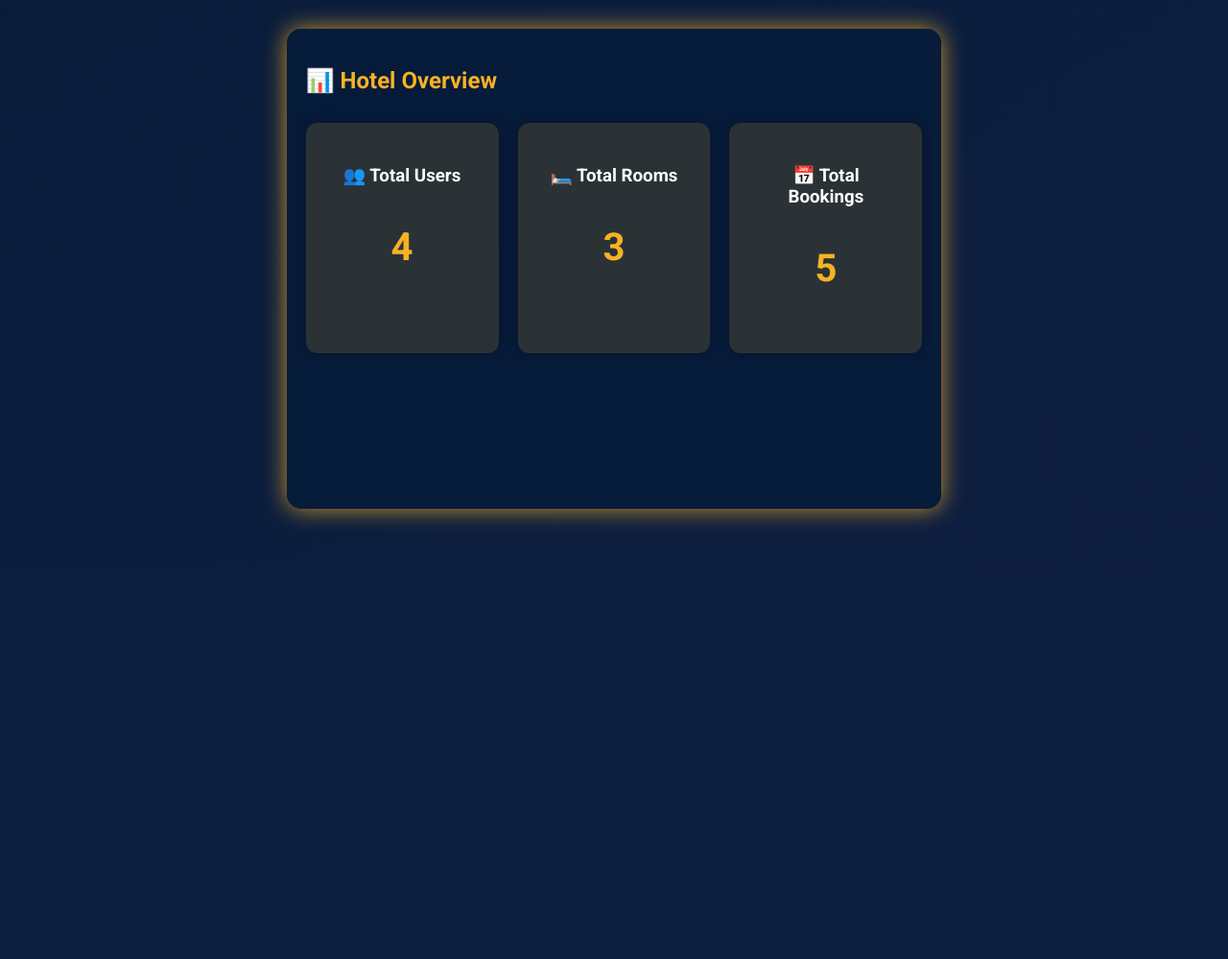
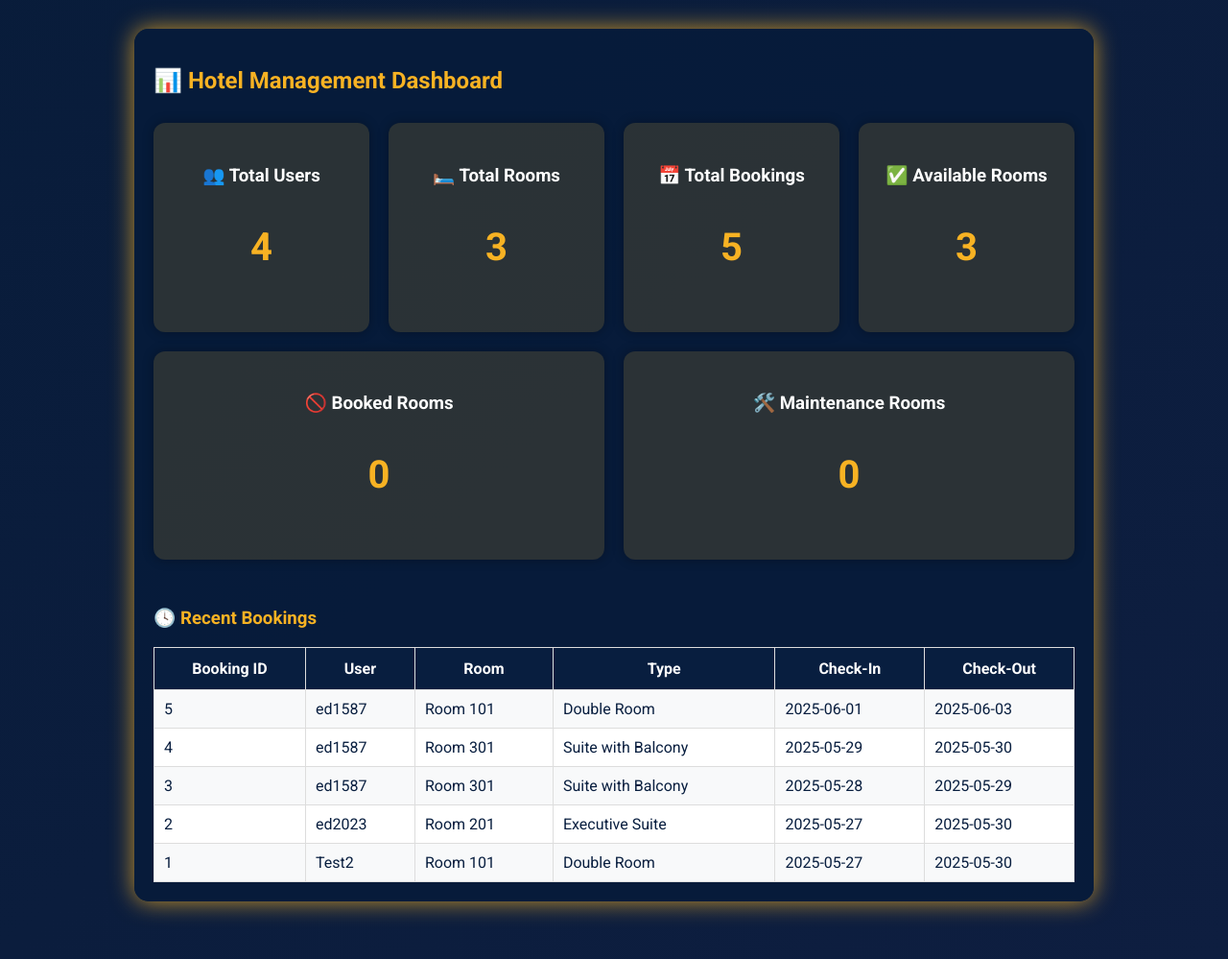
Before and after one commit to emont017/hotel-management, a PHP site: page /admin_dashboard.php in a window 1280 px wide. Shown: the part 210-1209 px from the top of the page at 96% size. Before the commit the page ends 757 px from the top, so only its background shows below. Run offline with PHP 8.4, Linux system fonts and the light colour scheme; a user stored in the database is signed in; data comes from the database, SQL or seed files in the repository.

Commit message:
Updated admin dashboard page and home page

```diff
--- a/admin_dashboard.php
+++ b/admin_dashboard.php
@@ -12,57 +12,91 @@ $title = "Admin Dashboard";
 require_once 'includes/header.php';
 require_once 'php/db.php';
 
+// Basic stats
 $total_users = $conn->query("SELECT COUNT(*) FROM users")->fetch_row()[0];
 $total_rooms = $conn->query("SELECT COUNT(*) FROM rooms")->fetch_row()[0];
 $total_bookings = $conn->query("SELECT COUNT(*) FROM bookings")->fetch_row()[0];
+
+// Room status breakdown
+$available_rooms = $conn->query("SELECT COUNT(*) FROM rooms WHERE status = 'available'")->fetch_row()[0];
+$booked_rooms = $conn->query("SELECT COUNT(*) FROM rooms WHERE status = 'booked'")->fetch_row()[0];
+$maintenance_rooms = $conn->query("SELECT COUNT(*) FROM rooms WHERE status = 'maintenance'")->fetch_row()[0];
+
+// Recent bookings
+$recent_bookings = $conn->query("
+    SELECT b.id, r.room_number, r.room_type, u.username, b.check_in, b.check_out
+    FROM bookings b
+    JOIN rooms r ON b.room_id = r.id
+    JOIN users u ON b.user_id = u.id
+    ORDER BY b.created_at DESC
+    LIMIT 5
+");
 ?>
 
-<h2 style="color: #F7B223;">📊 Hotel Overview</h2>
+<h2 style="color: #F7B223;">📊 Hotel Management Dashboard</h2>
 
 <div style="display: flex; justify-content: space-around; flex-wrap: wrap; gap: 20px; margin-top: 30px;">
+    <?php
+    $cards = [
+        ['👥', 'Total Users', $total_users, 'admin_users.php'],
+        ['🛏️', 'Total Rooms', $total_rooms, 'admin_rooms.php'],
+        ['📅', 'Total Bookings', $total_bookings, 'admin_bookings.php'],
+        ['✅', 'Available Rooms', $available_rooms, 'admin_rooms.php'],
+        ['🚫', 'Booked Rooms', $booked_rooms, 'admin_rooms.php'],
+        ['🛠️', 'Maintenance Rooms', $maintenance_rooms, 'admin_rooms.php'],
+    ];
 
-    <div style="
-        flex: 1;
-        min-width: 200px;
+    foreach ($cards as [$icon, $label, $value, $link]) {
+        echo "
+        <a href=\"$link\" style=\"text-decoration: none; flex: 1; min-width: 200px;\">
+            <div style=\"
                 background-color: rgba(247, 178, 35, 0.15);
                 padding: 25px;
                 border-radius: 12px;
                 text-align: center;
                 color: #fff;
                 box-shadow: 0 0 12px rgba(0,0,0,0.3);
-    ">
-        <h3 style="margin-bottom: 10px;">👥 Total Users</h3>
-        <p style="font-size: 2.5em; color: #F7B223; font-weight: bold;"><?= $total_users ?></p>
+                transition: background-color 0.3s ease;
+            \" onmouseover=\"this.style.backgroundColor='rgba(247,178,35,0.3)'\" onmouseout=\"this.style.backgroundColor='rgba(247,178,35,0.15)'\">
+                <h3 style=\"margin-bottom: 10px;\">$icon $label</h3>
+                <p style=\"font-size: 2.5em; color: #F7B223; font-weight: bold;\">$value</p>
+            </div>
+        </a>";
+    }
+    ?>
 </div>
 
-    <div style="
-        flex: 1;
-        min-width: 200px;
-        background-color: rgba(247, 178, 35, 0.15);
-        padding: 25px;
-        border-radius: 12px;
-        text-align: center;
-        color: #fff;
-        box-shadow: 0 0 12px rgba(0,0,0,0.3);
-    ">
-        <h3 style="margin-bottom: 10px;">🛏️ Total Rooms</h3>
-        <p style="font-size: 2.5em; color: #F7B223; font-weight: bold;"><?= $total_rooms ?></p>
-    </div>
-
-    <div style="
-        flex: 1;
-        min-width: 200px;
-        background-color: rgba(247, 178, 35, 0.15);
-        padding: 25px;
-        border-radius: 12px;
-        text-align: center;
-        color: #fff;
-        box-shadow: 0 0 12px rgba(0,0,0,0.3);
-    ">
-        <h3 style="margin-bottom: 10px;">📅 Total Bookings</h3>
-        <p style="font-size: 2.5em; color: #F7B223; font-weight: bold;"><?= $total_bookings ?></p>
-    </div>
-
+<!-- Recent Bookings -->
+<div style="margin-top: 50px;">
+    <h3 style="color: #F7B223;">🕓 Recent Bookings</h3>
+    <table style="width: 100%; border-collapse: collapse; margin-top: 15px; font-size: 1rem;">
+        <thead>
+            <tr style="background-color: #081E3F; color: white;">
+                <th style="padding: 12px; border: 1px solid #ddd;">Booking ID</th>
+                <th style="padding: 12px; border: 1px solid #ddd;">User</th>
+                <th style="padding: 12px; border: 1px solid #ddd;">Room</th>
+                <th style="padding: 12px; border: 1px solid #ddd;">Type</th>
+                <th style="padding: 12px; border: 1px solid #ddd;">Check-In</th>
+                <th style="padding: 12px; border: 1px solid #ddd;">Check-Out</th>
+            </tr>
+        </thead>
+        <tbody>
+            <?php
+            $i = 0;
+            while ($row = $recent_bookings->fetch_assoc()):
+                $bg = ($i++ % 2 === 0) ? "#f8f9fa" : "#ffffff";
+            ?>
+                <tr style="background-color: <?= $bg ?>; color: #081E3F;" onmouseover="this.style.backgroundColor='#e9ecef'" onmouseout="this.style.backgroundColor='<?= $bg ?>'">
+                    <td style="padding: 10px; border: 1px solid #ddd;"><?= $row['id'] ?></td>
+                    <td style="padding: 10px; border: 1px solid #ddd;"><?= htmlspecialchars($row['username']) ?></td>
+                    <td style="padding: 10px; border: 1px solid #ddd;">Room <?= htmlspecialchars($row['room_number']) ?></td>
+                    <td style="padding: 10px; border: 1px solid #ddd;"><?= htmlspecialchars($row['room_type']) ?></td>
+                    <td style="padding: 10px; border: 1px solid #ddd;"><?= htmlspecialchars($row['check_in']) ?></td>
+                    <td style="padding: 10px; border: 1px solid #ddd;"><?= htmlspecialchars($row['check_out']) ?></td>
+                </tr>
+            <?php endwhile; ?>
+        </tbody>
+    </table>
 </div>
 
 <?php require_once 'includes/footer.php'; ?>
```
Also changed, not shown: index.php (+14 -59 lines). Lines whose indentation alone changed are shown as unchanged.
